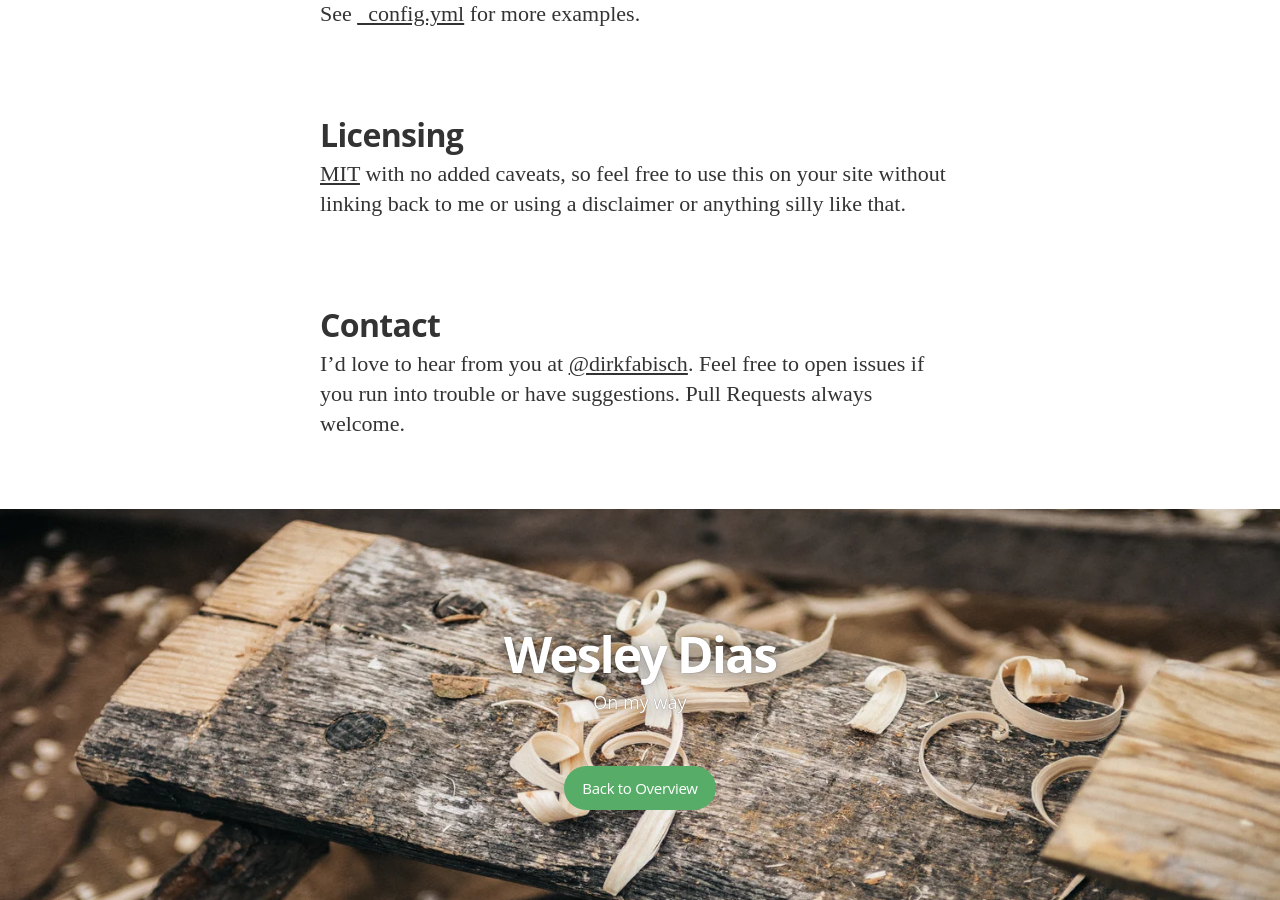
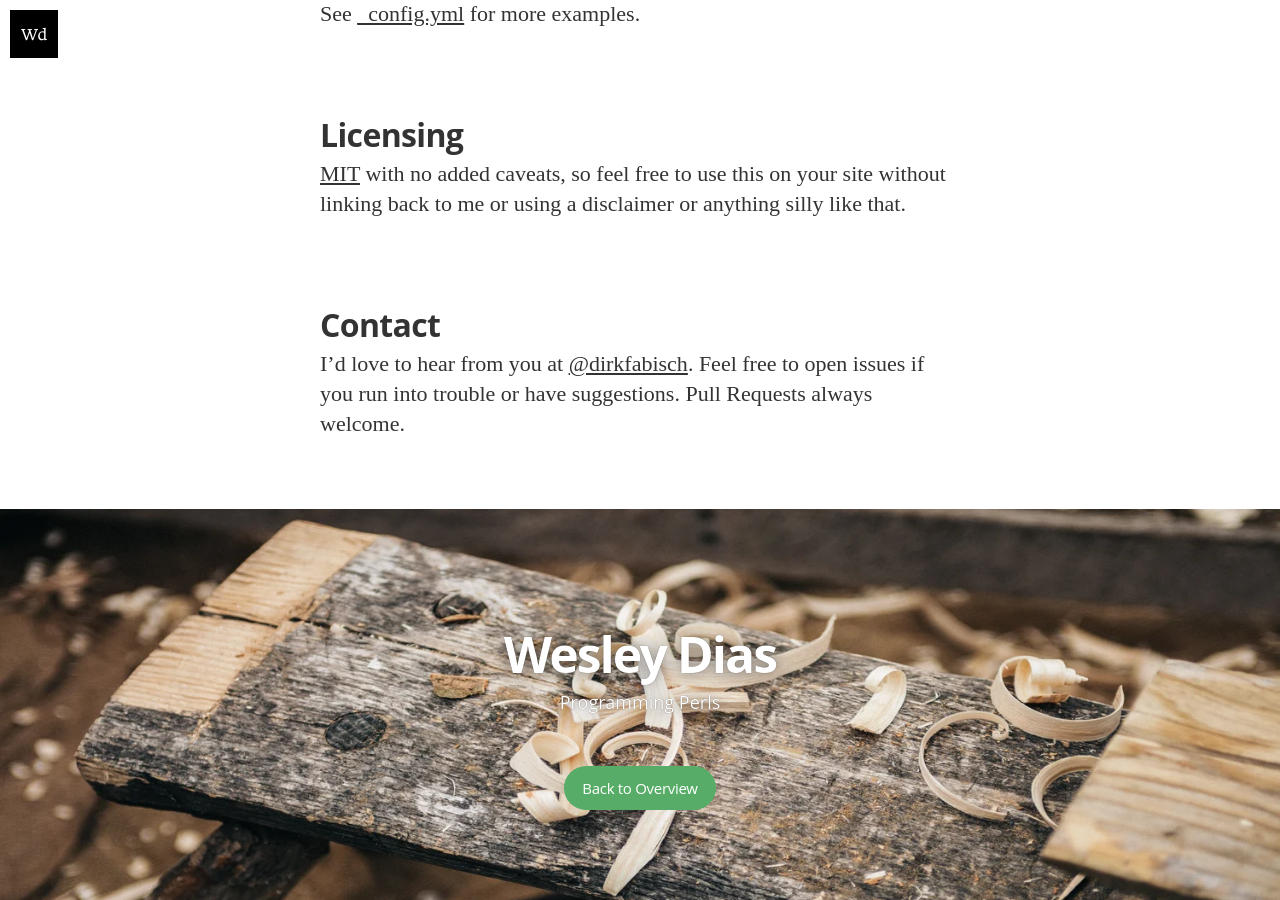
Before and after one commit to TheWesDias/thewesdias.io, a Jekyll site: the page built from README.md, in a window 1280 px wide and 900 px high, scrolled down 3894 px. Built offline with Jekyll 4.4.1, drawn with Linux system fonts in a browser that asks for light colours; nearby versions of some CDN libraries; some web fonts are replaced; our own code applies the rules of GitHub Pages for plain Markdown files.

Commit message:
titulo e logo

```diff
--- a/_config.yml
+++ b/_config.yml
@@ -6,12 +6,12 @@ gems:
 # Site settings
 title: "Wesley Dias"
 description: > # this means to ignore newlines until "email:"
-   On my way
+   Programming Perls
 
 email: contato@wesdias.com
 #blog logo
-logo: "/assets/images/profile.jpg"
-float_logo: false # true, false (default)
+logo: "/assets/images/favicon2.png"
+float_logo: true # true, false (default)
 
 # blog cover
 cover: "/assets/images/background.webp"
```
